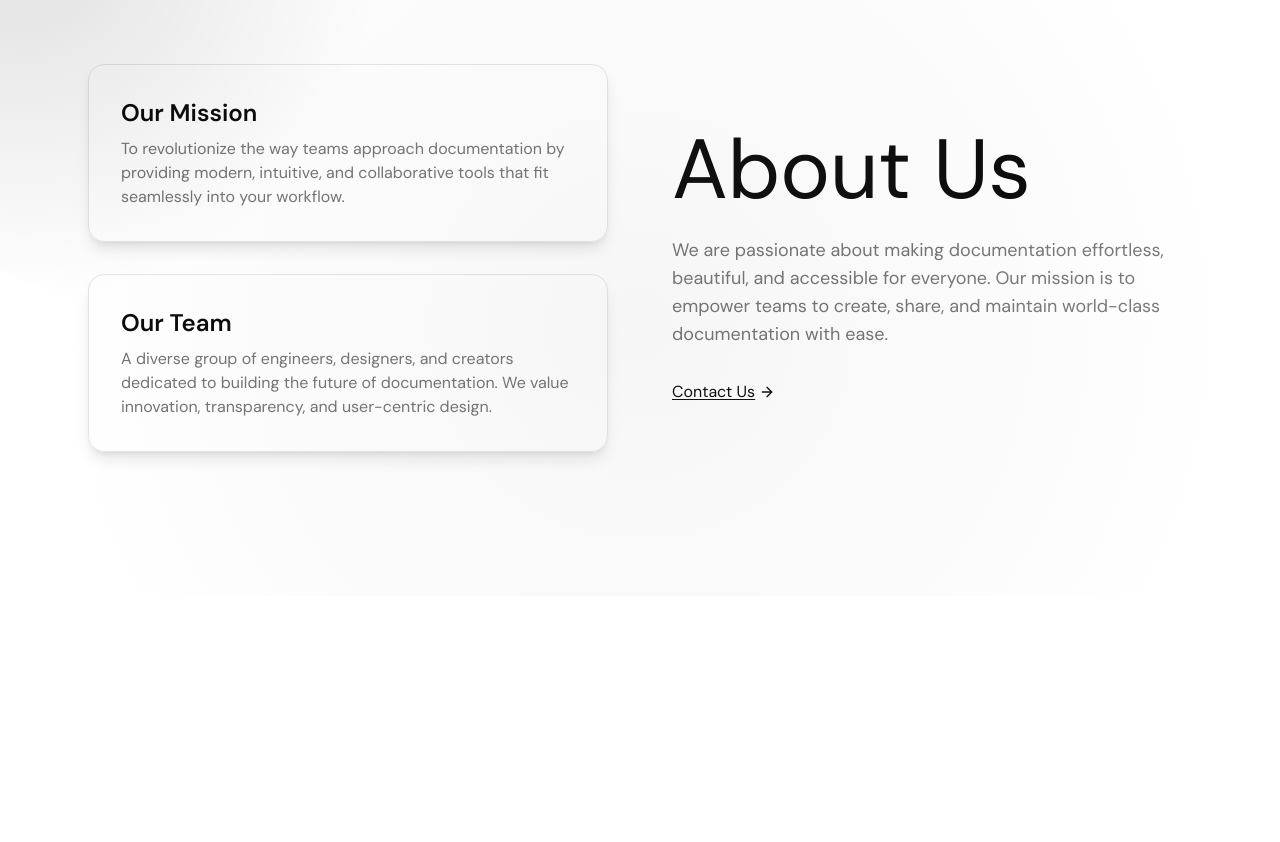
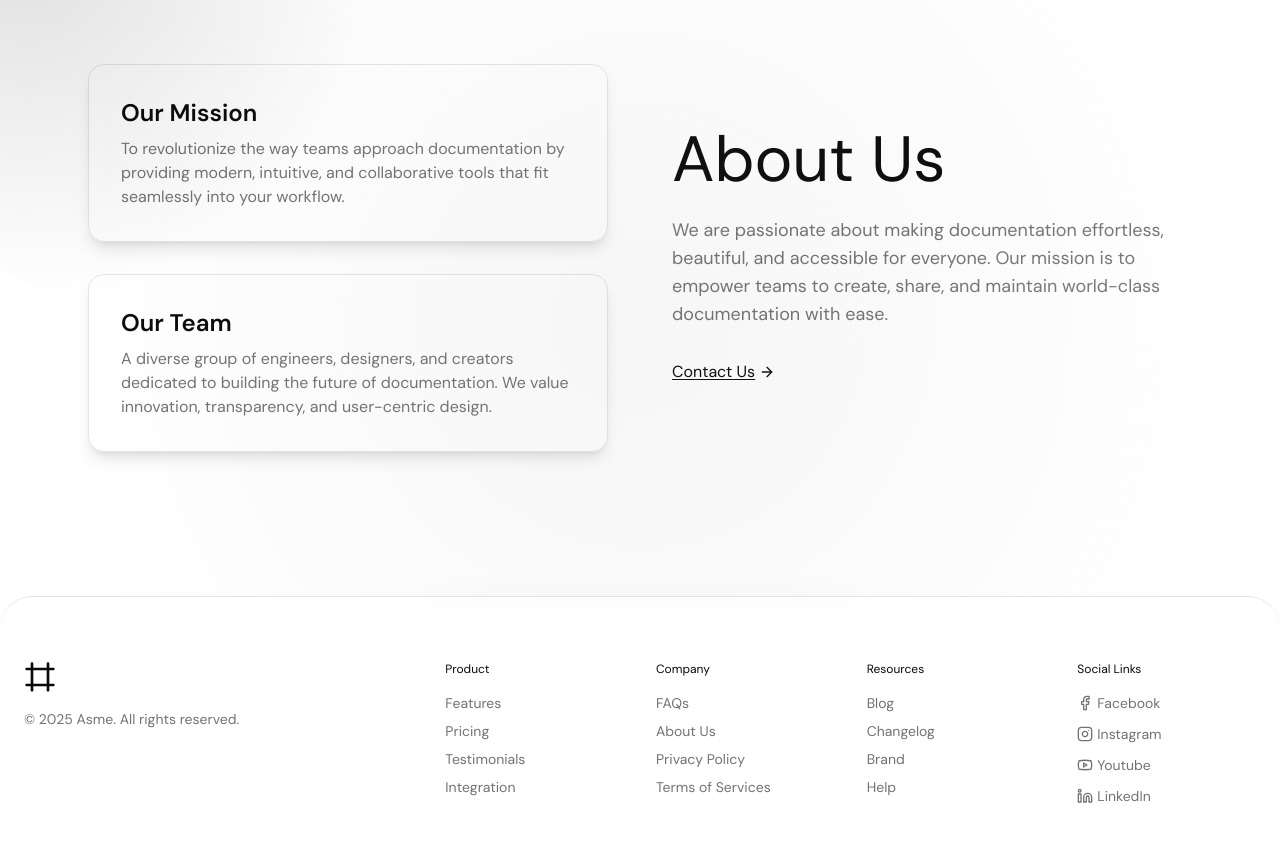
Before and after one commit to EasyGoDocs/easygodocs, a Next.js app: page / in a window 1280 px wide. Shown: the part 2700-3542 px from the top of the page. Before the commit the page ends 3296 px from the top, so only its background shows below. Built offline with nearby package versions, Linux system fonts and the light colour scheme.

Commit message:
feat: add footer component and update styles in about us and MVP promo sections

```diff
--- a/src/app/(public)/page.tsx
+++ b/src/app/(public)/page.tsx
@@ -2,6 +2,7 @@ import React from "react";
 import { HeroSection } from "@/components/page-components/hero-section-1";
 import AboutUsSection from "@/components/page-components/about-us-section";
 import MvpPromoSection from "@/components/page-components/mvp-promo-section";
+import { Footer } from "@/components/page-components/footer-section";
 
 export default function page() {
   return (
@@ -9,6 +10,7 @@ export default function page() {
       <HeroSection />
       <MvpPromoSection />
       <AboutUsSection />
+      <Footer />
     </>
   );
 }
--- a/src/components/page-components/about-us-section.tsx
+++ b/src/components/page-components/about-us-section.tsx
@@ -23,7 +23,7 @@ export function AboutUsSection() {
         className="pointer-events-none absolute inset-0 w-full h-full bg-[radial-gradient(circle_at_50%_60%,rgba(128,128,128,0.07)_0%,transparent_80%)] z-0"
       />
 
-      <div className="mx-auto max-w-6xl px-6 flex flex-col md:flex-row items-center md:items-start gap-12 md:gap-16 text-left">
+      <div className="mx-auto max-w-6xl px-6 flex flex-col-reverse md:flex-row items-center md:items-start gap-12 md:gap-16 text-left">
         {/* Left: Cards */}
         <div className="flex-1 w-full grid grid-cols-1 gap-8 md:grid-cols-1 xl:grid-cols-1">
           <div className="flex flex-col gap-8">
@@ -51,7 +51,7 @@ export function AboutUsSection() {
         </div>
         {/* Right: Text */}
         <div className="flex-1 max-w-xl">
-          <h2 className="text-balance text-4xl md:text-7xl lg:mt-16 xl:text-[5.25rem] mb-6">
+          <h2 className="text-balance text-4xl md:text-7xl lg:mt-16 xl:text-[4rem] mb-6">
             About Us
           </h2>
           <p className="max-w-lg text-lg text-muted-foreground mb-8">
--- /dev/null
+++ b/src/components/page-components/footer-section.tsx
@@ -0,0 +1,131 @@
+"use client";
+import React from "react";
+import type { ComponentProps, ReactNode } from "react";
+import { motion, useReducedMotion } from "motion/react";
+import {
+  FacebookIcon,
+  FrameIcon,
+  InstagramIcon,
+  LinkedinIcon,
+  YoutubeIcon,
+} from "lucide-react";
+
+interface FooterLink {
+  title: string;
+  href: string;
+  icon?: React.ComponentType<{ className?: string }>;
+}
+
+interface FooterSection {
+  label: string;
+  links: FooterLink[];
+}
+
+const footerLinks: FooterSection[] = [
+  {
+    label: "Product",
+    links: [
+      { title: "Features", href: "#features" },
+      { title: "Pricing", href: "#pricing" },
+      { title: "Testimonials", href: "#testimonials" },
+      { title: "Integration", href: "/" },
+    ],
+  },
+  {
+    label: "Company",
+    links: [
+      { title: "FAQs", href: "/faqs" },
+      { title: "About Us", href: "/about" },
+      { title: "Privacy Policy", href: "/privacy" },
+      { title: "Terms of Services", href: "/terms" },
+    ],
+  },
+  {
+    label: "Resources",
+    links: [
+      { title: "Blog", href: "/blog" },
+      { title: "Changelog", href: "/changelog" },
+      { title: "Brand", href: "/brand" },
+      { title: "Help", href: "/help" },
+    ],
+  },
+  {
+    label: "Social Links",
+    links: [
+      { title: "Facebook", href: "#", icon: FacebookIcon },
+      { title: "Instagram", href: "#", icon: InstagramIcon },
+      { title: "Youtube", href: "#", icon: YoutubeIcon },
+      { title: "LinkedIn", href: "#", icon: LinkedinIcon },
+    ],
+  },
+];
+
+export function Footer() {
+  return (
+    <footer className="md:rounded-t-6xl relative w-full flex flex-col items-center justify-center rounded-t-4xl border-t bg-[radial-gradient(35%_128px_at_50%_0%,theme(backgroundColor.white/8%),transparent)] px-6 py-12 lg:py-16">
+      <div className="bg-foreground/20 absolute top-0 right-1/2 left-1/2 h-px w-1/3 -translate-x-1/2 -translate-y-1/2 rounded-full blur" />
+
+      <div className="grid w-full gap-8 xl:grid-cols-3 xl:gap-8">
+        <AnimatedContainer className="space-y-4">
+          <FrameIcon className="size-8" />
+          <p className="text-muted-foreground mt-8 text-sm md:mt-0">
+            © {new Date().getFullYear()} Asme. All rights reserved.
+          </p>
+        </AnimatedContainer>
+
+        <div className="mt-10 grid grid-cols-2 gap-8 md:grid-cols-4 xl:col-span-2 xl:mt-0">
+          {footerLinks.map((section, index) => (
+            <AnimatedContainer key={section.label} delay={0.1 + index * 0.1}>
+              <div className="mb-10 md:mb-0">
+                <h3 className="text-xs">{section.label}</h3>
+                <ul className="text-muted-foreground mt-4 space-y-2 text-sm">
+                  {section.links.map((link) => (
+                    <li key={link.title}>
+                      <a
+                        href={link.href}
+                        className="hover:text-foreground inline-flex items-center transition-all duration-300"
+                      >
+                        {link.icon && <link.icon className="me-1 size-4" />}
+                        {link.title}
+                      </a>
+                    </li>
+                  ))}
+                </ul>
+              </div>
+            </AnimatedContainer>
+          ))}
+        </div>
+      </div>
+    </footer>
+  );
+}
+
+type ViewAnimationProps = {
+  delay?: number;
+  className?: ComponentProps<typeof motion.div>["className"];
+  children: ReactNode;
+};
+
+function AnimatedContainer({
+  className,
+  delay = 0.1,
+  children,
+}: ViewAnimationProps) {
+  const shouldReduceMotion = useReducedMotion();
+
+  if (shouldReduceMotion) {
+    return children;
+  }
+
+  return (
+    <motion.div
+      initial={{ filter: "blur(4px)", translateY: -8, opacity: 0 }}
+      whileInView={{ filter: "blur(0px)", translateY: 0, opacity: 1 }}
+      viewport={{ once: true }}
+      transition={{ delay, duration: 0.8 }}
+      className={className}
+    >
+      {children}
+    </motion.div>
+  );
+}
--- a/src/components/page-components/mvp-promo-section.tsx
+++ b/src/components/page-components/mvp-promo-section.tsx
@@ -26,7 +26,7 @@ export function MvpPromoSection() {
       <div className="mx-auto max-w-6xl px-6 flex flex-col md:flex-row items-center md:items-start gap-12 md:gap-16 text-left">
         {/* Left: Text */}
         <div className="flex-1 max-w-xl">
-          <h2 className="text-balance text-4xl md:text-7xl lg:mt-16 xl:text-[5.25rem] mb-6">
+          <h2 className="text-balance text-4xl md:text-7xl lg:mt-16 xl:text-[4rem] mb-6">
             Build your MVPs even faster with our platform
           </h2>
           <p className="max-w-lg text-lg text-muted-foreground mb-8">
```
